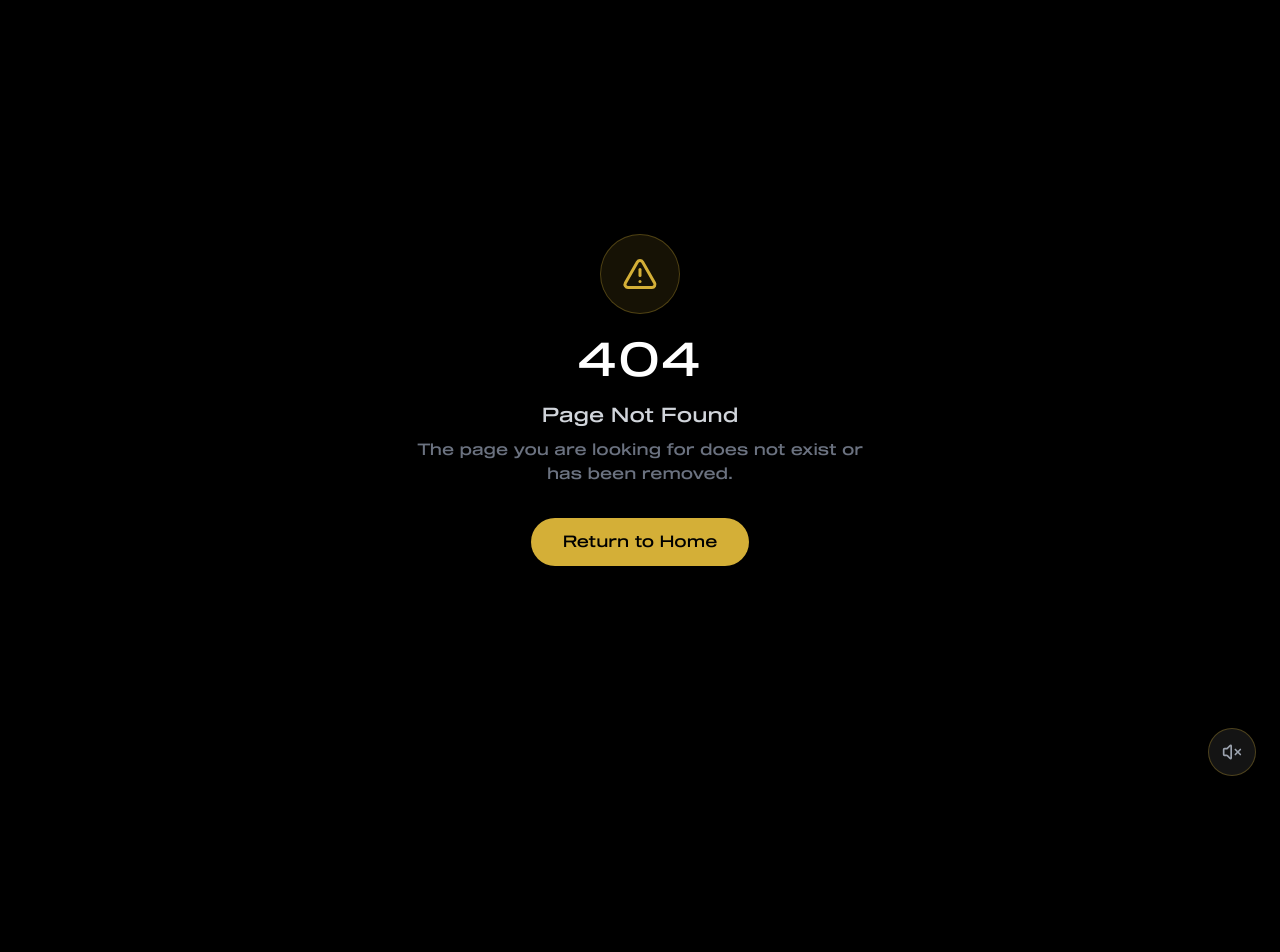
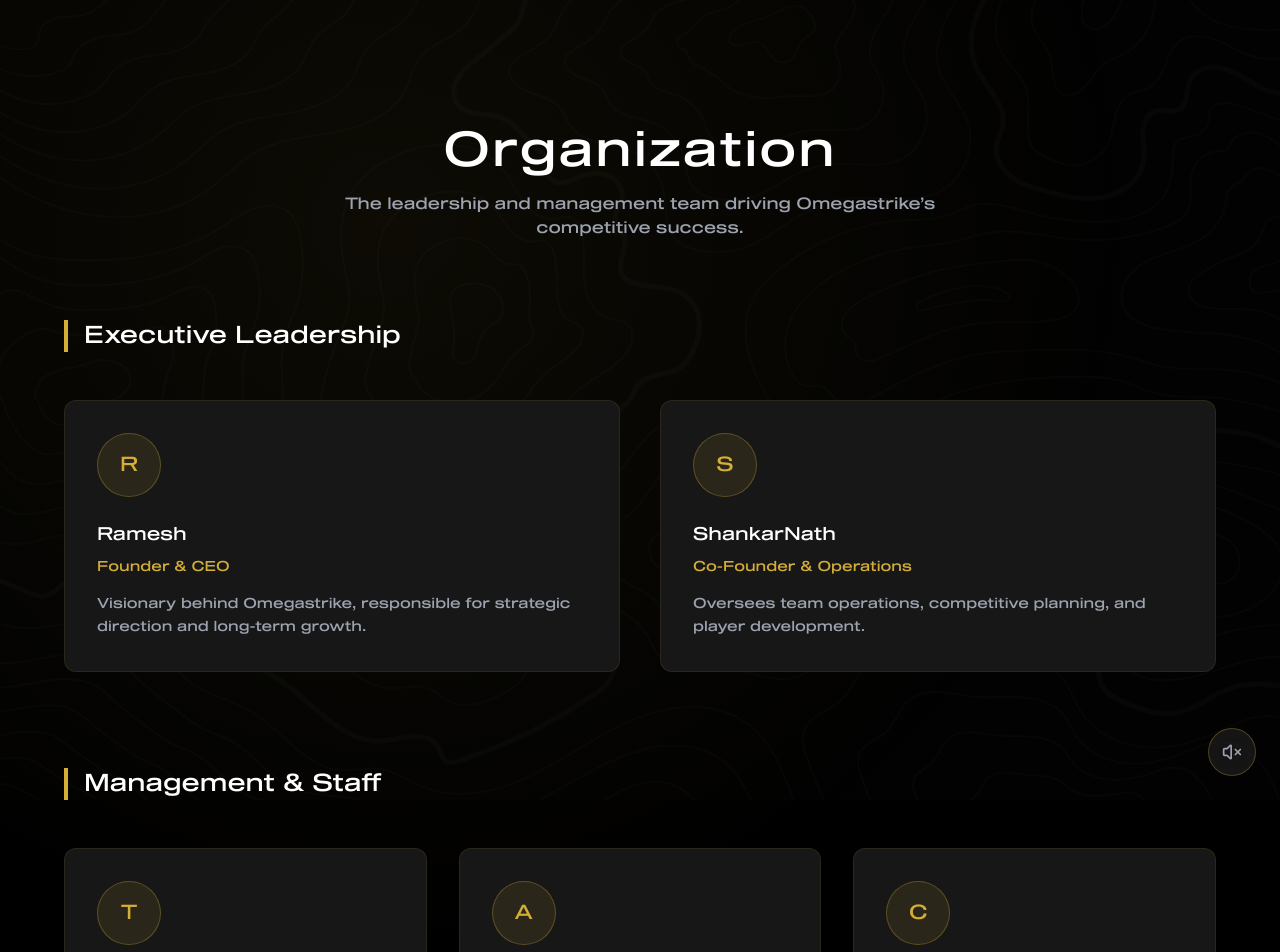
Before and after one commit to omegastrike/_teamos, a Next.js app: page /organization in a window 1280 px wide. Before the commit this address had no page. Shown: the top 952 px of the page. Before the commit the page ends 800 px from the top, so only its background shows below. Built offline with nearby package versions, Linux system fonts and the light colour scheme.

Commit message:
Create page.jsx

```diff
--- /dev/null
+++ b/app/organization/page.jsx
@@ -0,0 +1,108 @@
+export const metadata = {
+  title: "Organization",
+  description:
+    "Leadership and management team behind Omegastrike Esports.",
+};
+
+export default function OrganizationPage() {
+  return (
+    <main className="relative min-h-screen pt-32 px-6 text-white">
+
+      {/* Background Glow */}
+      <div className="absolute inset-0 -z-10 bg-[radial-gradient(circle_at_30%_20%,rgba(212,175,55,0.06),transparent_60%)]" />
+
+      <div className="max-w-6xl mx-auto">
+
+        {/* HEADER */}
+        <div className="mb-20 text-center">
+          <h1 className="text-4xl md:text-5xl font-sequel mb-4">
+            Organization
+          </h1>
+          <p className="text-gray-400 max-w-2xl mx-auto">
+            The leadership and management team driving Omegastrike’s competitive success.
+          </p>
+        </div>
+
+        {/* EXECUTIVE TEAM */}
+        <SectionTitle title="Executive Leadership" />
+
+        <div className="grid md:grid-cols-2 gap-10 mb-24">
+
+          <OrgCard
+            name="Ramesh"
+            role="Founder & CEO"
+            desc="Visionary behind Omegastrike, responsible for strategic direction and long-term growth."
+          />
+
+          <OrgCard
+            name="ShankarNath"
+            role="Co-Founder & Operations"
+            desc="Oversees team operations, competitive planning, and player development."
+          />
+
+        </div>
+
+        {/* MANAGEMENT TEAM */}
+        <SectionTitle title="Management & Staff" />
+
+        <div className="grid sm:grid-cols-2 lg:grid-cols-3 gap-8">
+
+          <OrgCard
+            name="Team Manager"
+            role="Competitive Management"
+            desc="Coordinates scrims, tournaments and team logistics."
+          />
+
+          <OrgCard
+            name="Analyst"
+            role="Performance Analysis"
+            desc="Provides statistical insights and opponent breakdown."
+          />
+
+          <OrgCard
+            name="Content Head"
+            role="Media & Branding"
+            desc="Handles content strategy, social presence and media production."
+          />
+
+        </div>
+
+      </div>
+    </main>
+  );
+}
+
+function SectionTitle({ title }) {
+  return (
+    <div className="mb-12">
+      <h2 className="text-2xl font-semibold border-l-4 border-gold pl-4">
+        {title}
+      </h2>
+    </div>
+  );
+}
+
+function OrgCard({ name, role, desc }) {
+  return (
+    <div className="bg-neutral-900 border border-gold/10 p-8 rounded-xl hover:border-gold/30 transition">
+
+      {/* Avatar Placeholder */}
+      <div className="w-16 h-16 rounded-full bg-gold/10 border border-gold/30 mb-6 flex items-center justify-center text-gold font-bold text-xl">
+        {name.charAt(0)}
+      </div>
+
+      <h3 className="text-lg font-semibold mb-2">
+        {name}
+      </h3>
+
+      <p className="text-gold text-sm mb-4">
+        {role}
+      </p>
+
+      <p className="text-gray-400 text-sm leading-relaxed">
+        {desc}
+      </p>
+
+    </div>
+  );
+}
```
